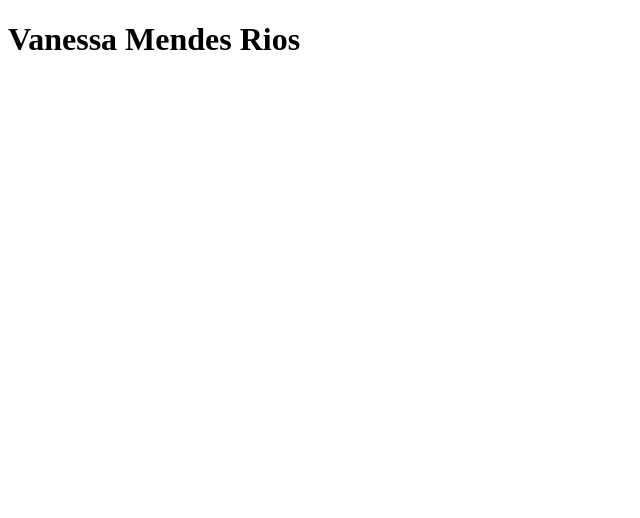
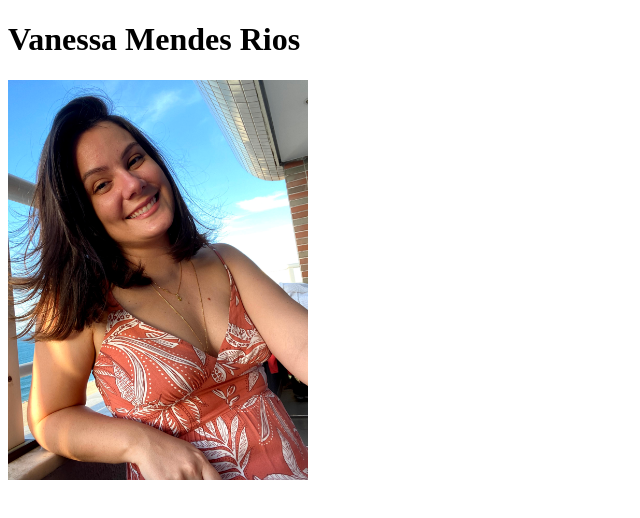
Before and after one commit to vanessamrios/vanessamrios.github.io, a plain HTML site: page index.html in a window 1280 px wide. Shown: the whole page, without its empty margins (0-640 px from the left). Drawn offline with Linux system fonts and the light colour scheme.

Commit message:
adiciona foto a pagina

```diff
--- a/index.html
+++ b/index.html
@@ -6,5 +6,7 @@
 </head>
 <body>
     <h1>Vanessa Mendes Rios</h1>
+    <img src="images/IMG_0568.jpg" width="300px" alt="Vanessa em abril de 2021">
+
 </body>
 </html>
```
